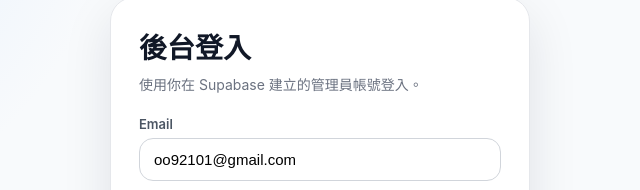
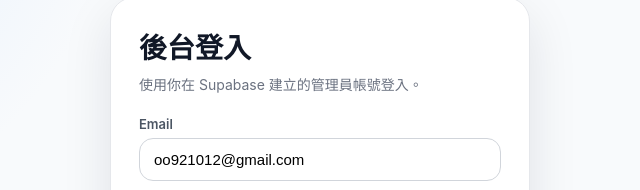
Before and after one commit to oo921012/index, a plain HTML site: page index.html in a window 1280 px wide. Shown: the part 184-374 px from the top of the page, 320-960 px from the left. Drawn offline with nearby package versions, Linux system fonts and the light colour scheme.

Commit message:
Update index.html

```diff
--- a/index.html
+++ b/index.html
@@ -118,7 +118,7 @@
       <p class="auth-sub">使用你在 Supabase 建立的管理員帳號登入。</p>
       <div>
         <label for="loginEmail">Email</label>
-        <input id="loginEmail" type="email" placeholder="oo92101@gmail.com" value="oo92101@gmail.com" />
+        <input id="loginEmail" type="email" placeholder="oo921012@gmail.com" value="oo921012@gmail.com" />
       </div>
       <div style="margin-top:12px;">
         <label for="loginPassword">Password</label>
```
